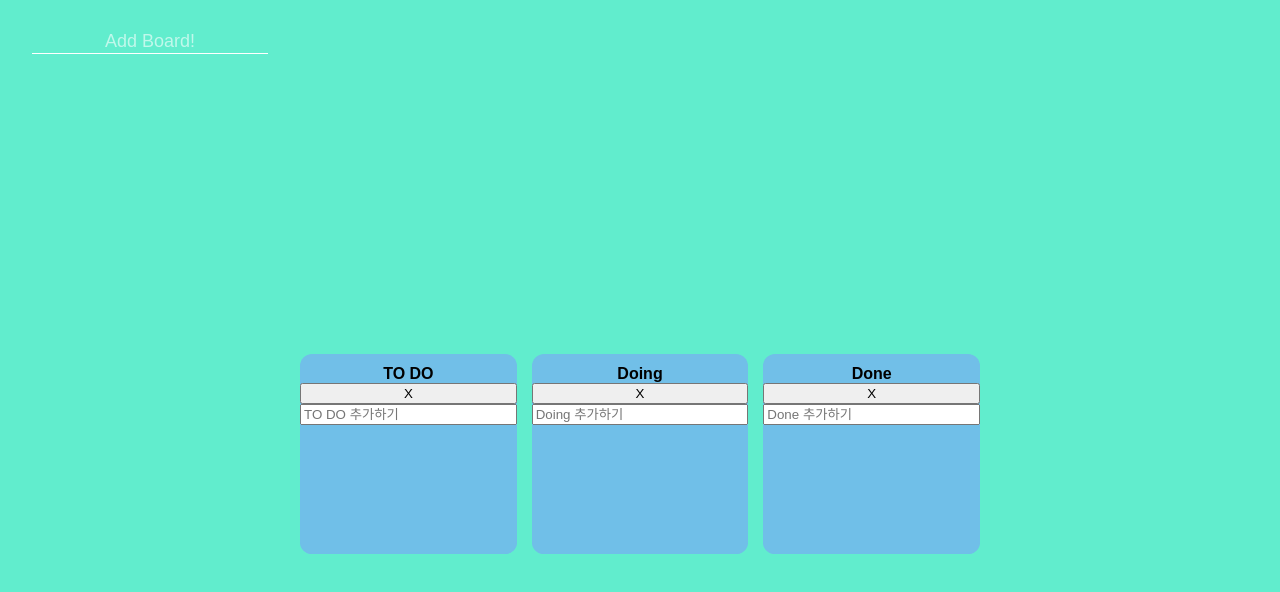
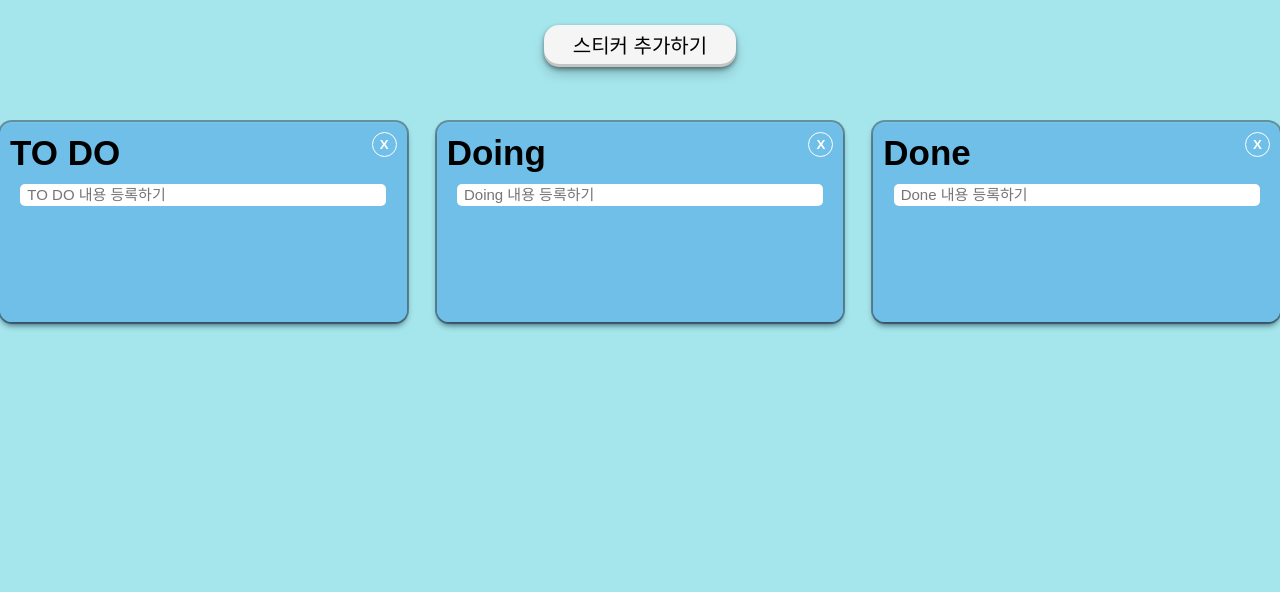
Before and after one commit to hyeongwoo94/TRELLOCLONE, a React (Create React App) app: page / in a window 1280 px wide. Shown: the top 592 px of the page. Built offline with nearby package versions, Linux system fonts and the light colour scheme.

Commit message:
스타일 완성

```diff
--- a/src/App.tsx
+++ b/src/App.tsx
@@ -7,41 +7,47 @@ import Board from "./Components/Board";
 
 const Wrapper = styled.div`
   display: flex;
-  max-width: 680px;
+  max-width: 1280px;
   width: 100%;
   margin: 0 auto;
   justify-content: center;
   align-items: center;
-  height: 100vh;
+  margin-top: 30px;
 `;
 const Boards = styled.div`
   display: grid;
   width: 100%;
-  gap: 15px;
+  gap: 30px;
   grid-template-columns: repeat(3, 1fr);
 `;
+const Harder = styled.div`
+  width: 100%;
+`;
+
 const AddBoard = styled.form`
-  width: 300px;
-  display: flex;
-  justify-content: center;
-  align-items: center;
-  margin-top: 30px;
+  width: 100%;
+  text-align: center;
 `;
 const Input = styled.input`
-  background: none;
+  width: 15%;
+  margin: 25px 10px;
+  background: whitesmoke;
+  border-radius: 15px;
   outline: none;
   border: none;
-  border-bottom: 1px solid white;
   text-align: center;
-  font-size: 18px;
+  color: black;
+  font-size: 20px;
+  line-height: 40px;
+  box-shadow: rgba(0, 0, 0, 0.4) 0px 2px 4px,
+    rgba(0, 0, 0, 0.3) 0px 7px 13px -3px, rgba(0, 0, 0, 0.2) 0px -3px 0px inset;
+  &:focus {
+    border-color: #64b1d9;
+  }
   &::placeholder {
-    color: rgba(255, 255, 255, 0.6);
+    color: black;
   }
 `;
-interface IBoardsProps {
-  isDraggingOver: boolean;
-  isDraggingFromThis: boolean;
-}
 
 function App() {
   const [toDos, setToDos] = useRecoilState(toDoState);
@@ -119,13 +125,15 @@ function App() {
   return (
     <>
       <DragDropContext onDragEnd={onDragEnd}>
+        <Harder>
           <AddBoard onSubmit={handleSubmit(onSubmit)}>
             <Input
               {...register("board", { required: true })}
               type="text"
-            placeholder="Add Board!"
+              placeholder="스티커 추가하기"
             />
           </AddBoard>
+        </Harder>
         <Wrapper>
           <Droppable droppableId="BOARDS" type={"Board"} direction="horizontal">
             {(magic, moveInfo) => (
--- a/src/Components/Board.tsx
+++ b/src/Components/Board.tsx
@@ -11,11 +11,40 @@ const Wrapper = styled.div<IWrapper>`
   min-height: 200px;
   display: flex;
   flex-direction: column;
+  background-color: ${(props) => (props.isDragging ? "#dbffcc" : "#70bfe8")};
+  box-shadow: rgba(6, 24, 44, 0.4) 0px 0px 0px 2px,
+    rgba(6, 24, 44, 0.65) 0px 4px 6px -1px,
+    rgba(255, 255, 255, 0.08) 0px 1px 0px inset;
+
+`;
+const DeleteBoard = styled.div`
+  button {
+    display: inline-block;
+    color: white;
+    border-radius: 50%;
+    width: 25px;
+    height: 25px;
+    border: solid 1px white;
+    background-color: transparent;
+    font-weight: bold;
+    &:hover {
+      color: red;
+      cursor: pointer;
+    }
+  }
+`;
+const Harder = styled.div`
+  display: flex;
+  justify-content: space-between;
+  margin: 10px 0;
+  padding: 0 10px;
 `;
 const Title = styled.div`
+  display: flex;
+  justify-content: space-between;
   text-align: center;
   font-weight: bold;
-  margin: 10px 0 0 0;
+  font-size: 35px;
 `;
 const Area = styled.div<IAreaProps>`
   background-color: ${(props) =>
@@ -28,11 +57,21 @@ const Area = styled.div<IAreaProps>`
   padding: 12px;
   transition: background-color 0.3s ease-in-out;
   border-radius: 0 0 12px 12px;
+  font-weight: bold;
+  font-size: 25px;
 `;
 const Form = styled.form`
   width: 100%;
   input {
-    width: 100%;
+    text-indent: 5px;
+    margin: 0 5% 0 5%;
+    width: 90%;
+    outline: none;
+    border: none;
+    font-size: 15px;
+    line-height: 20px;
+    border-radius: 5px;
+    margin-bottom: 10px;
   }
 `;
 
@@ -50,6 +89,7 @@ interface IForm {
 }
 interface IWrapper {
   isDragging: boolean;
+  isDropAnimating: boolean;
 }
 function Board({ toDos, boardId, index }: IBoardProps) {
   const setToDos = useSetRecoilState(toDoState);
@@ -87,17 +127,22 @@ function Board({ toDos, boardId, index }: IBoardProps) {
           ref={magic.innerRef}
           {...magic.draggableProps}
           {...magic.dragHandleProps}
+          isDropAnimating={snapshot.isDropAnimating}
           isDragging={snapshot.isDragging}
         >
-          <Title>{boardId}</Title>
-          <button value={boardId} onClick={deleteBoard}>
-            X
-          </button>
+          <Harder>
+            <Title>{boardId}</Title>
+            <DeleteBoard>
+              <button value={boardId} onClick={deleteBoard}>
+                X
+              </button>
+            </DeleteBoard>
+          </Harder>
           <Form onSubmit={handleSubmit(onValid)}>
             <input
               {...register("toDo", { required: true })}
               type="text"
-              placeholder={`${boardId} 추가하기`}
+              placeholder={`${boardId} 내용 등록하기`}
             />
           </Form>
           <Droppable droppableId={boardId}>
--- a/src/Components/DragabbleCard.tsx
+++ b/src/Components/DragabbleCard.tsx
@@ -12,6 +12,19 @@ const Card = styled.div<{ isDragging: boolean }>`
   margin-bottom: 10px;
   box-shadow: ${(props) =>
     props.isDragging ? "0px 2px 5px rgba(0, 0, 0, 0.5)" : "none"};
+`;
+const CardMain = styled.div`
+  display:flex;
+  justify-content: space-between;
+  button{
+    font-weight: bold;
+    border:none;
+    background-color: transparent;
+    &:hover{
+      color: red;
+      cursor: pointer;
+    }
+  }
 `;
 interface IDraggableCardProps {
   toDoId: number;
@@ -47,10 +60,12 @@ function DragabbleCard({ toDoId, toDoText, index }: IDraggableCardProps) {
           {...magic.dragHandleProps}
           {...magic.draggableProps}
         >
+          <CardMain>
           {toDoText}
           <button value={toDoId} onClick={onDeleteClick}>
-            X
+            삭제
           </button>
+          </CardMain>
         </Card>
       )}
     </Draggable>
--- a/src/theme.ts
+++ b/src/theme.ts
@@ -1,6 +1,6 @@
 import { DefaultTheme } from "styled-components";
 export const darkTheme: DefaultTheme = {
-  bgColor: "#61edcd",
+  bgColor: "#a5e5ec",
   boardColor:"#71bfe8",
   cardColor:"#fff"
 };
```
Lines whose indentation alone changed are shown as unchanged.
